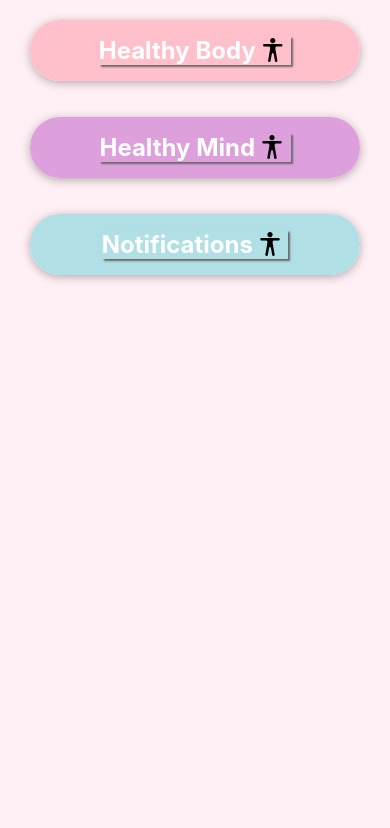
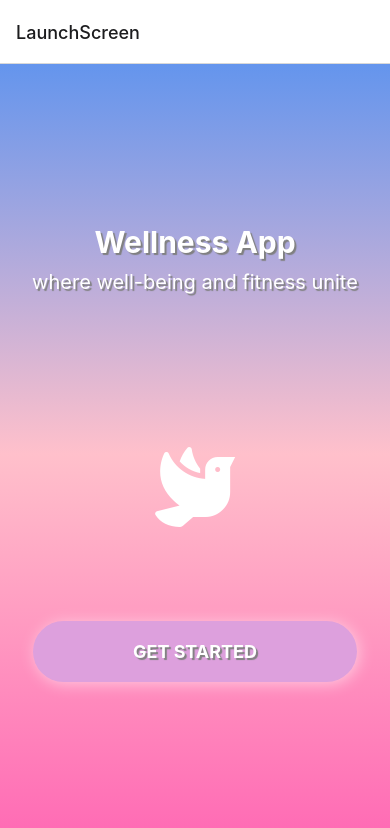
Before and after one commit to agnieszkaholewik/Projekt-Inzynierski, a React Native app: screen /LaunchScreen in a window 390 px wide. Shown: the top 828 px of the page. Built offline with nearby package versions, Linux system fonts and the light colour scheme.

Commit message:
icons-and-navigation

```diff
--- a/App.js
+++ b/App.js
@@ -1,15 +1,27 @@
 import CategoriesScreen from './screens/CategoriesScreen';
 import LaunchScreen from './screens/LaunchScreen';
-import {StatusBar} from 'expo-status-bar';
+import { StatusBar } from 'expo-status-bar';
+import { NavigationContainer } from '@react-navigation/native'
+import { createStackNavigator } from '@react-navigation/stack'
+import SubCategoriesScreen from './screens/subCategoriesScreen';
+
+import 'react-native-gesture-handler'
+
+const Stack = createStackNavigator();
 
 export default function App() {
   return (
+    <>
+    <StatusBar style='auto' />
+    <NavigationContainer>
+      <Stack.Navigator>
+        <Stack.Screen name="LaunchScreen" component={LaunchScreen} />
+        <Stack.Screen name="CategoriesScreen" component={CategoriesScreen} />
+        <Stack.Screen name="SubCategoriesScreen" component={SubCategoriesScreen} />
+      </Stack.Navigator>
+    </NavigationContainer>
+    </>
 
-    //<LaunchScreen/>
-    <>
-    <StatusBar style='dark' />
-    <CategoriesScreen />
-    </>
 
   );
 }
--- a/components/CategoryGridTile.js
+++ b/components/CategoryGridTile.js
@@ -1,13 +1,14 @@
 import { View, Pressable, Text, StyleSheet, Platform } from 'react-native';
-import { Ionicons } from '@expo/vector-icons';
 
-function CategoryGridTile({ title, color}) {
+
+
+function CategoryGridTile({ title, color, icon, onPress}) {
     return (
 
         <View style={styles.gridItem}>
-            <Pressable android_ripple={{ opacity: 0.5 }} style={({ pressed }) => [styles.button, pressed ? styles.buttonPressed : styles.button]}>
+            <Pressable android_ripple={{ opacity: 0.5 }} style={({ pressed }) => [styles.button, pressed ? styles.buttonPressed : styles.button]} onPress={onPress}>
                 <View style={[styles.innerContainer, { backgroundColor: color }]}>
-                    <Text style={styles.title}>{title} <Ionicons name="body" size={24} color="black" /> </Text>
+                    <Text style={styles.title}>{title}  {icon} </Text>
                 </View>
             </Pressable>
 
@@ -26,7 +27,7 @@ const styles = StyleSheet.create({
         height: 200,
         width: 330,
         borderRadius: 30,
-        elevation: 4,
+        elevation: 8,
         shadowColor: 'black',
         shadowOpacity: 0.3,
         shadowOffset: { width: 0, height: 2 },
@@ -53,9 +54,9 @@ const styles = StyleSheet.create({
         fontSize: 24,
         fontWeight: '700',
         color: 'white',
-        shadowColor: 'dimgray',
-        shadowOpacity: 1,
-        shadowRadius: 1.7,
-        shadowOffset: { width: 2, height: 2 },
+        textShadowColor: 'dimgray',
+        textShadowRadius: 1.7,
+        textShadowOffset: { width: 2, height: 2 },
+
     }
 });
--- a/data/categoriesData.js
+++ b/data/categoriesData.js
@@ -1,10 +1,17 @@
 import Category from "../models/category";
 import subCategory from "../models/subcategory";
+import { Ionicons } from '@expo/vector-icons';
+import { FontAwesome5 } from '@expo/vector-icons';
+
+const bodyIcon=<Ionicons name="body" size={30} color="white" />
+const brainIcon=<FontAwesome5 name="brain" size={30} color="white" />
+const notifIcon=<Ionicons name="notifications" size={30} color="white" />
+
 
 export const CATEGORIES = [
-    new Category('c1', 'Healthy Body', '#ffc0cb'),
-    new Category('c2', 'Healthy Mind', '#dda0dd'),
-    new Category('c3', 'Notifications', '#b0e0e6'),
+    new Category('c1', 'Healthy Body', '#ffc0cb', bodyIcon),
+    new Category('c2', 'Healthy Mind', '#dda0dd', brainIcon),
+    new Category('c3', 'Notifications', '#b0e0e6', notifIcon),
 ];
 
 export const SUBCATEGORIES = [
--- a/models/category.js
+++ b/models/category.js
@@ -1,8 +1,9 @@
 class Category {
-    constructor(id, title, color) {
+    constructor(id, title, color, icon) {
         this.id = id;
         this.title = title;
         this.color = color;
+        this.icon=icon;
     }
 }
 
--- a/screens/CategoriesScreen.js
+++ b/screens/CategoriesScreen.js
@@ -2,11 +2,17 @@ import CategoryGridTile from '../components/CategoryGridTile';
 import { CATEGORIES } from '../data/categoriesData';
 import { FlatList, StyleSheet, View } from 'react-native'
 
-function renderCategoryItem(itemData) {
-    return <CategoryGridTile title={itemData.item.title} color={itemData.item.color} />;
-}
 
-function CategoriesScreen() {
+function CategoriesScreen({navigation}) {
+    function renderCategoryItem(itemData) {
+
+        function pressHandler() {
+            navigation.navigate('SubCategoriesScreen');
+        }
+
+        return <CategoryGridTile title={itemData.item.title} color={itemData.item.color} icon={itemData.item.icon} onPress={pressHandler} />;
+    }
+
     return <View style={styles.containter}><FlatList data={CATEGORIES} keyExtractor={(item) => item.id} renderItem={renderCategoryItem} /></View>
 }
 
@@ -16,5 +22,7 @@ const styles = StyleSheet.create({
     containter: {
         flex: 1,
         backgroundColor: '#fff0f5',
+        justifyContent:'center',
+        alignItems:'center'
     },
 })
--- a/screens/LaunchScreen.js
+++ b/screens/LaunchScreen.js
@@ -1,13 +1,14 @@
 import { LinearGradient } from "expo-linear-gradient";
-import { Text, StyleSheet, View, Pressable } from "react-native";
+import { Text, StyleSheet, View, Pressable, Platform } from "react-native";
 import { FontAwesome5 } from '@expo/vector-icons';
 
 
 
+function LaunchScreen({navigation}) {
 
-function LaunchScreen() {
-
-
+    function pressHandler() {
+        navigation.navigate('CategoriesScreen');
+    }
 
 
     return (
@@ -28,7 +29,7 @@ function LaunchScreen() {
                 <FontAwesome5 name="dove" size={80} color="white" />
             </View>
             <View style={styles.buttonContainer}>
-                <Pressable android_ripple={{ opacity: 0.5 }} style={({ pressed }) => [styles.button, pressed ? styles.buttonPressed : styles.button]}>
+                <Pressable android_ripple={{ opacity: 0.5 }} style={({ pressed }) => [styles.button, pressed ? styles.buttonPressed : styles.button]} onPress={pressHandler}>
                     <Text style={styles.buttonText}>
                         GET STARTED
                     </Text>
@@ -52,10 +53,10 @@ const styles = StyleSheet.create({
         fontSize: 30,
         color: 'white',
         fontWeight: 'bold',
-        shadowColor: 'grey',
-        shadowOpacity: 1,
-        shadowRadius: 1,
-        shadowOffset: { width: 2, height: 2 },
+        textShadowColor: 'grey',
+        textShadowRadius: 1,
+        textShadowOffset: { width: 2, height: 2 },
+
     },
     mottoContainer: {
         marginTop: 10
@@ -63,10 +64,9 @@ const styles = StyleSheet.create({
     mottoText: {
         fontSize: 20,
         color: 'white',
-        shadowColor: 'grey',
-        shadowOpacity: 1,
-        shadowRadius: 1,
-        shadowOffset: { width: 2, height: 2 },
+        textShadowColor: 'grey',
+        textShadowRadius: 1,
+        textShadowOffset: { width: 2, height: 2 },
 
     },
     iconContainer: {
@@ -79,7 +79,7 @@ const styles = StyleSheet.create({
         paddingVertical: 20,
         paddingHorizontal: 100,
         borderRadius: 40,
-        elevation: 4,
+        elevation: 8,
         shadowColor: 'white',
         shadowOpacity: 0.5,
         shadowOffset: { width: 2, height: 2 },
@@ -101,10 +101,10 @@ const styles = StyleSheet.create({
         fontSize: 18,
         color: 'white',
         fontWeight: 'bold',
-        shadowColor: 'grey',
-        shadowOpacity: 1,
-        shadowRadius: 1,
-        shadowOffset: { width: 2, height: 2 },
+        textShadowColor: 'grey',
+        textShadowRadius: 1,
+        textShadowOffset: { width: 2, height: 2 },
+
     }
 
 });
--- /dev/null
+++ b/screens/subCategoriesScreen.js
@@ -0,0 +1,18 @@
+import { SUBCATEGORIES } from "../data/categoriesData";
+import { View, Text, StyleSheet } from 'react-native';
+
+function SubCategoriesScreen() {
+    return (<View style={styles.container}>
+        <Text>subcategories</Text>
+    </View>
+    )
+};
+
+export default SubCategoriesScreen;
+
+const styles = StyleSheet.create({
+    container: {
+        flex: 1,
+        padding: 16
+    }
+});
```
Also changed, not shown: package.json (+6 -1 lines), 1 other file (tests, documents, lock files or other folders).
